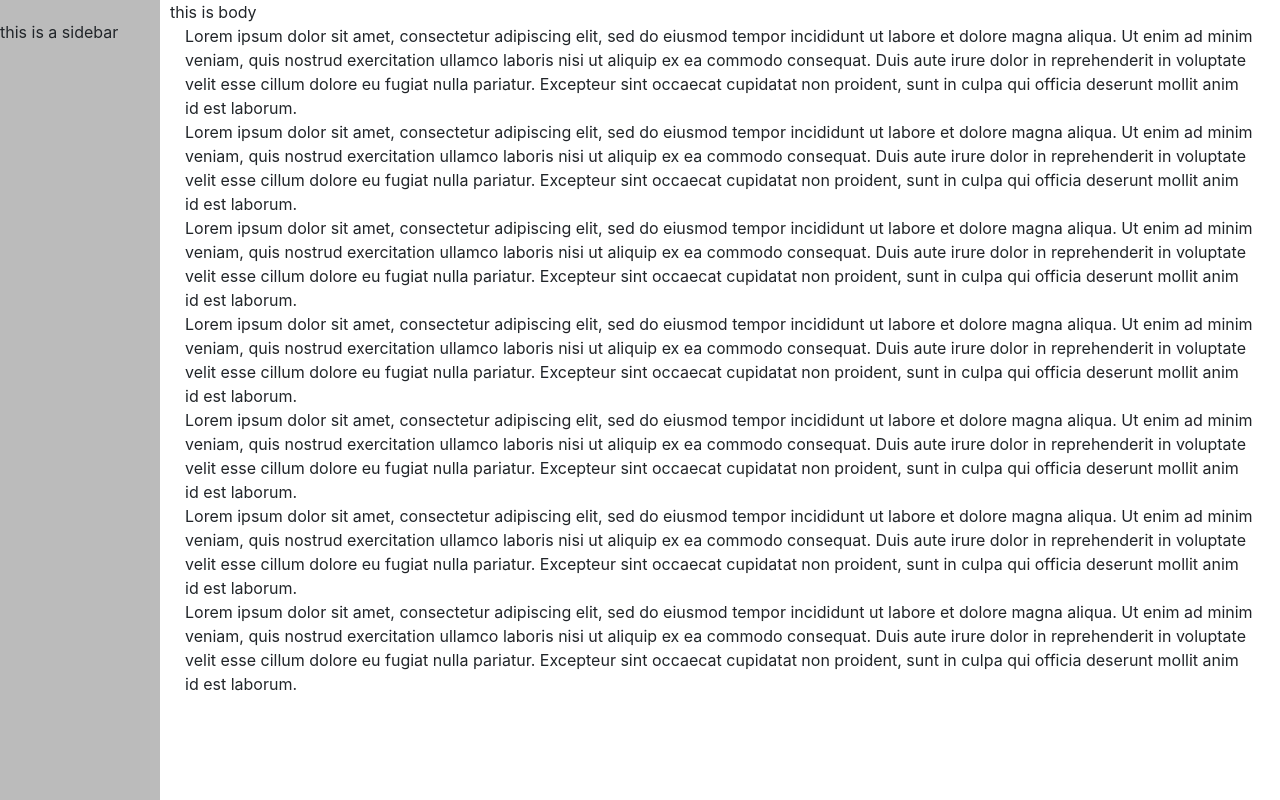
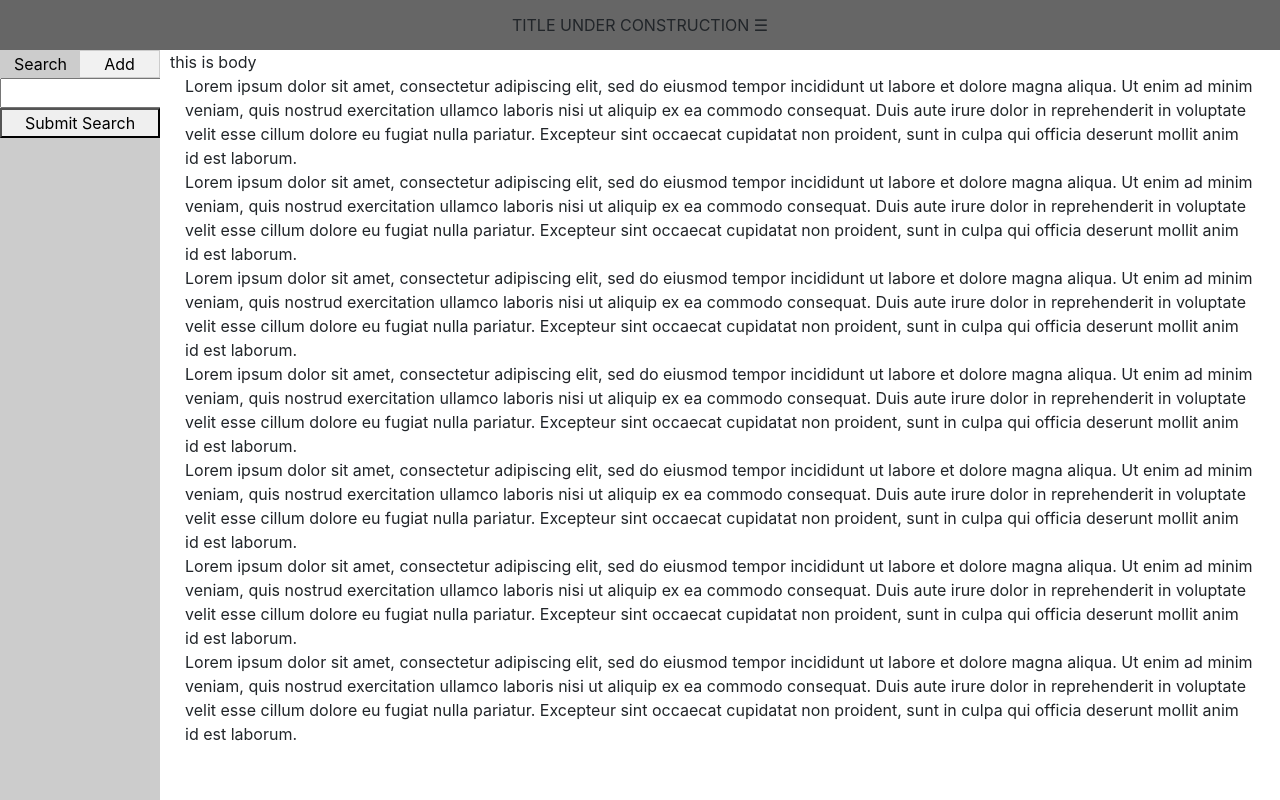
Before and after one commit to qwrwed/Node-GameSearch-API, a website: page client/index.html in a window 1280 px wide. Drawn offline with nearby package versions, Linux system fonts and the light colour scheme.

Commit message:
add tabs to sidebar, add titlebar

```diff
--- a/client/index.css
+++ b/client/index.css
@@ -1,3 +1,15 @@
+/*titlebar, sidebar and main content styling*/
+.titlebar {
+    height: 50px;
+    line-height: 50px;
+    width: 100%;
+    position: fixed;
+    z-index: 2; /* Stay on top */
+    background-color: #666;
+    text-align: center
+
+}
+
 .sidebar {
     height: 100%; /* Full-height: remove this if you want "auto" height */
     width: 160px; /* Set the width of the sidebar */
@@ -5,12 +17,49 @@
     z-index: 1; /* Stay on top */
     top: 0; /* Stay at the top */
     left: 0;
-    background-color: #BBB;
+    background-color: #ccc;
     overflow-x: hidden; /* Disable horizontal scroll */
-    padding-top: 20px;
+    padding-top: 50px;
 }
 
 .main {
     margin-left: 160px; /* Same as the width of the sidebar */
-    padding: 0px 10px;
+    padding: 50px 10px;
 }
+
+/*tab styling*/
+.tab {
+    overflow: hidden;
+    border: 1px solid #ccc;
+    background-color: #f1f1f1;
+    width: 100%;
+}
+
+.tab button {
+    background-color: inherit;
+    float: left;
+    border: none;
+    outline: none;
+    cursor: pointer;
+    transition: 0.3s;
+
+    /*
+    padding: 14px 16px;
+    */
+    width: 50%;
+}
+
+.tab button:hover {
+    background-color: #ddd;
+}
+
+.tab button.active {
+    background-color: #ccc;
+}
+
+.tabcontent {
+    display: none;
+    padding: 6px 12px;
+    border: 1px solid #ccc;
+    border-top: none;
+}
--- a/client/index.html
+++ b/client/index.html
@@ -7,6 +7,8 @@
     <link rel="stylesheet" href="https://stackpath.bootstrapcdn.com/bootstrap/4.3.1/css/bootstrap.min.css" integrity="sha384-ggOyR0iXCbMQv3Xipma34MD+dH/1fQ784/j6cY/iJTQUOhcWr7x9JvoRxT2MZw1T" crossorigin="anonymous">
     <link rel="stylesheet" type="text/css" href="index.css">
 
+    <script src='index.js'></script>
+
     <title>Title</title>
     <!--TODO: Change title-->
 
@@ -14,9 +16,30 @@
 
 <body>
 
+    <div class="titlebar">
+        TITLE UNDER CONSTRUCTION &#9776;
+    </div>
+
     <div class="sidebar">
-        this is a sidebar
+
+        <div class="tab">
+            <button class="tabButton active" onclick="openTab(event,'Search')">Search</button>
+            <button class="tabButton" onclick="openTab(event,'Add')">Add</button>
+        </div>
+
+        <div id="Search" class="tabContent" style="display: block;">
+            <input>
+            <button style="width:100%">Submit Search</button>
+        </div>
+
+
+        <div id="Add" class="tabContent" style="display: none;">
+            <input>
+            <button style=" width:100% ">Add Entry</button>
+        </div>
+
     </div>
+
     <div class="main">
         this is body
         <div class="container-fluid">
--- a/client/index.js
+++ b/client/index.js
@@ -0,0 +1,31 @@
+
+
+/*tab interactivity*/
+
+function openTab(event, tabName) {
+    //create array of tab-content (div) elements
+    const tabContent = document.getElementsByClassName("tabContent")
+
+    //iterate through each tab-content element
+    for (let i = 0; i < tabContent.length; i++) {
+        if (tabContent[i].id === tabName){
+            //display chosen tab-content element
+            tabContent[i].style.display = "block";
+        } else {
+            //prevent all other tab-content elements from displaying
+            tabContent[i].style.display = "none";
+        }
+    }
+
+    //create array of tab-button (button) elements
+    const tabButtons = document.getElementsByClassName("tabButton")
+
+    //iterate through each tab-button element
+    for (let i = 0; i < tabButtons.length; i++) {
+        //remove "active" designation from all tab-buttons
+        tabButtons[i].className = tabButtons[i].className.replace(" active", "")
+    }
+
+    //add "active" designation to active tab-button
+    event.currentTarget.className += " active";
+}
```
